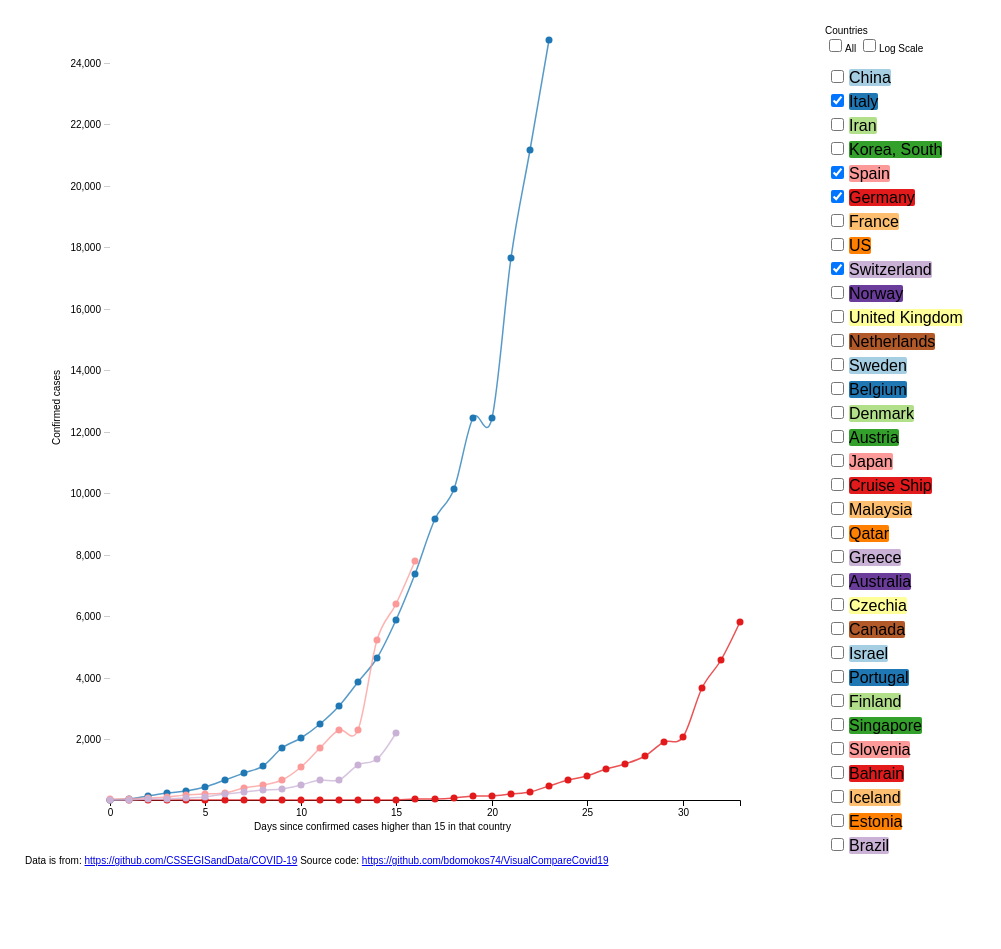
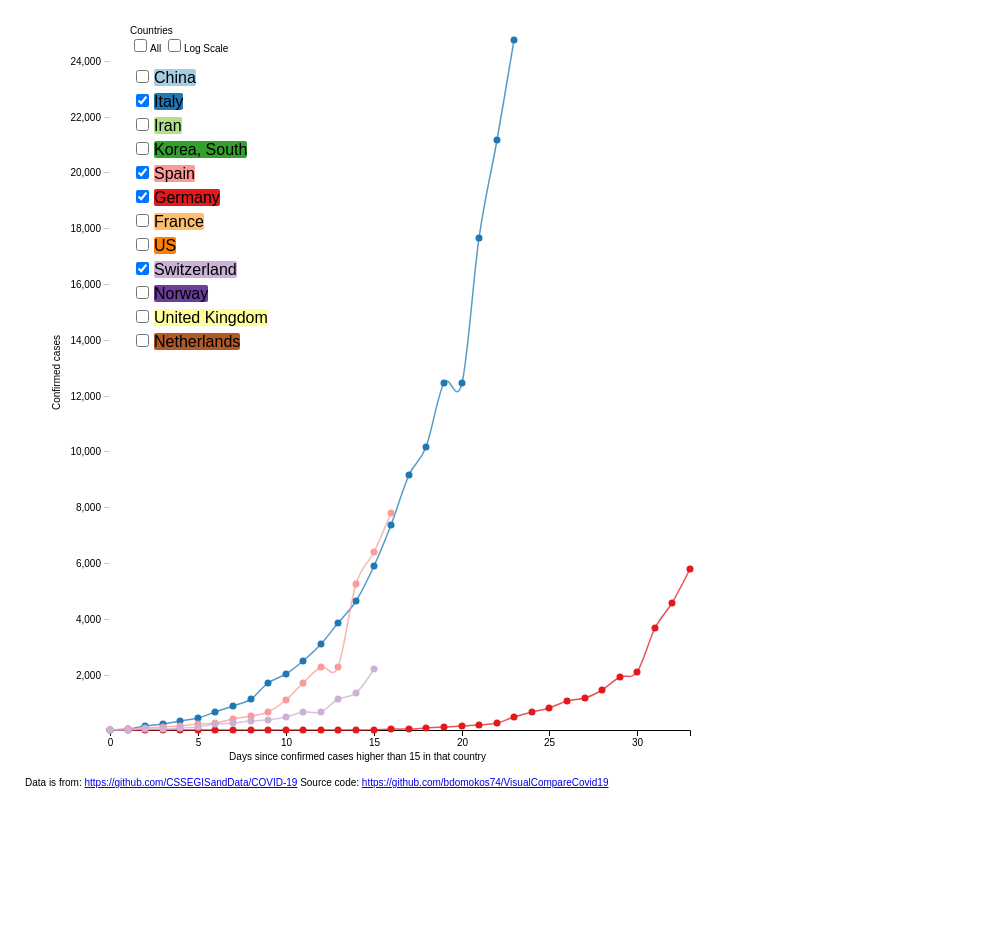
Before and after one commit to bdomokos74/VisualCompareCovid19, a website: page index.html in a window 1280 px wide. Shown: the whole page, without its empty margins (0-1001 px from the left). After the commit the page ends 871 px from the top, so only its background shows below. Drawn offline with nearby package versions, Linux system fonts and the light colour scheme.

Commit message:
Layout changes

```diff
--- a/chart/chart.css
+++ b/chart/chart.css
@@ -46,7 +46,7 @@ body {
 
 .sideContainer {
     /*width: 200px;*/
-    max-height: 800px;
+    max-height: 300px;
     overflow: auto
 }
 
@@ -81,3 +81,8 @@ label.tag {
     margin: 2px;
     border-radius: 2px;
 }
+
+.ctrl {
+    position: absolute;
+    left: 130px;
+}
--- a/index.html
+++ b/index.html
@@ -9,9 +9,9 @@
 <body>
 <div class="container">
     <div class="left">
-        <svg id="chart" width="800" height="820"></svg>
+        <svg id="chart" width="750" height="750"></svg>
     </div>
-    <div class="left">
+    <div class="ctrl">
         <span>Countries</span><br/>
         <span><input id="selectAllCountries" type="checkbox"><label for="selectAllcountries">All</label></span>
         <span><input id="logScale" type="checkbox"><label for="logScale">Log Scale</label></span>
```
